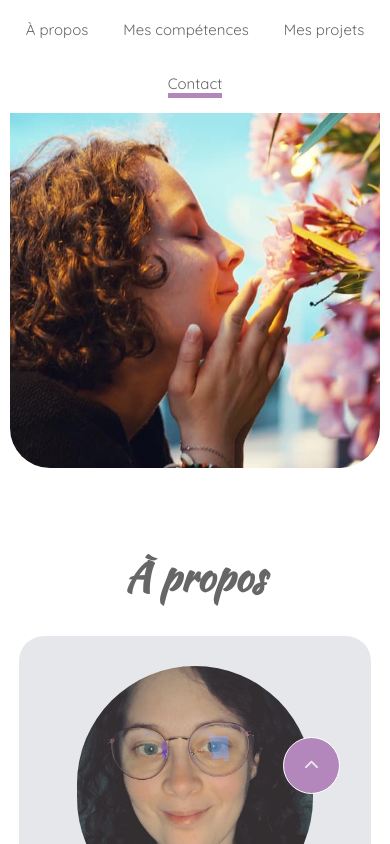
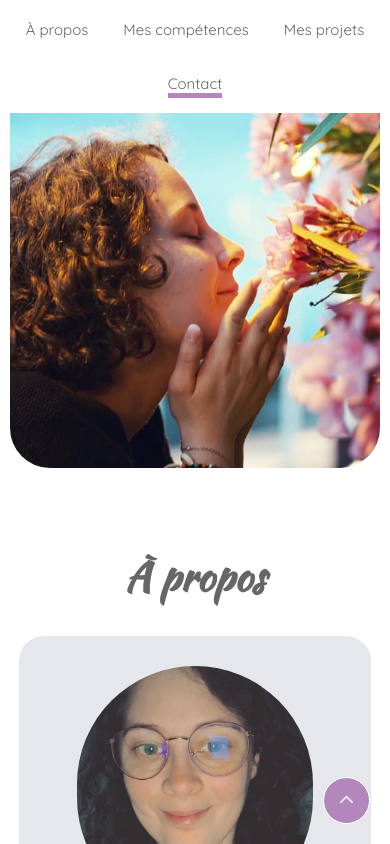
Before and after one commit to MalletCamille/Portfolio, a React (Vite) app: page / in a window 390 px wide. Shown: the top 844 px of the page. Built offline with nearby package versions, Linux system fonts and the light colour scheme.

Commit message:
fix : button responsive

```diff
--- a/src/components/Button/Button.css
+++ b/src/components/Button/Button.css
@@ -20,3 +20,16 @@
     font-size: 15px;
     color: #e5e7eb;
 }
+
+/******************** Media queries ********************/
+/* Small devices (phones, less than 768px) */
+@media (max-width: 768px) {
+    .button {
+        right: 20px;
+        bottom: 20px;
+    }
+    .button_icon {
+        padding: 15px;
+    }
+
+}
```
